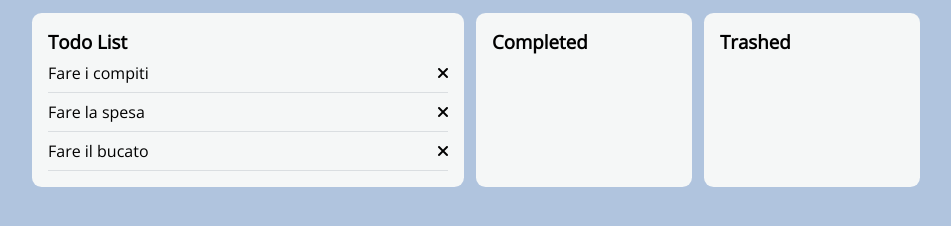
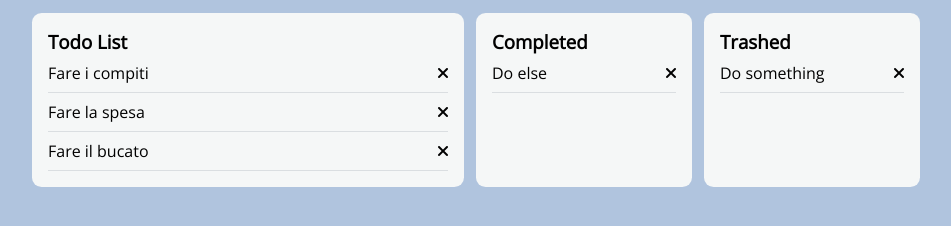
Before and after one commit to AnTosi/vue-todolist, a plain HTML site: page bonus/index.html in a window 1280 px wide. Shown: the part 392-618 px from the top of the page, without its empty margins (164-1115 px from the left). Drawn offline with nearby package versions, Linux system fonts and the light colour scheme.

Commit message:
finita funzione remove task che pusha in array

```diff
--- a/bonus/assets/js/main.js
+++ b/bonus/assets/js/main.js
@@ -10,14 +10,26 @@ const app = new Vue ({
             "Fare il bucato"
         ],
 
+        completedTasks: [
+            "Do else"
+        ],
+
+        trashedTasks: [
+            "Do something"
+        ],
+
         newTask:"",
+
         error: false,
     },
 
     methods: {
         removeTask(i){
             console.log("cliccato su delete, i");
-            this.tasks.splice(i,1)
+            let removed = this.tasks[i];
+            this.tasks.splice(i,1);
+            this.trashedTasks.push(removed)
+            console.log(trashedTasks);
         },
 
         addTask (){
@@ -49,3 +61,12 @@ const app = new Vue ({
 // v-model
 // push
 // @click
+
+
+
+// per bonus
+
+//comincio con l'inserire due array vuoti in cui poter pushare i task completati o cancellati
+//creati array con elemento default per test
+//ora devo ripetere la procedura che ho utilizzato nel task per creare i div, ovvero il ciclo v-for
+//create le box, devo aggiungere il tick per il completamento e rimaneggiare i methods per far sì che i vari click pushino il task nell'array che voglio
--- a/bonus/index.html
+++ b/bonus/index.html
@@ -37,18 +37,37 @@
                     </div>
                 </div>
 
+                <div v-else class="todo task_box">
+                    <h4>Nothing left to do!</h4>
+                </div>
+
                 <div class="completed task_box">
                     <h3>Completed</h3>
+                    <div class="item" v-for="(completedTask, index) in completedTasks">
+                        <p>
+                            {{completedTask}}
+                        </p>
+
+                        <div class="delete-task">
+                            <i class="fas fa-times" aria-hidden="true" @click = "completeTask(index)"></i>
+                        </div>
+                    </div>
                 </div>
                 <div class="trashed task_box">
                     <h3>Trashed</h3>
+                    <div class="item" v-for="(trashedTask, index) in trashedTasks">
+                        <p>
+                            {{trashedTask}}
+                        </p>
+
+                        <div class="delete-task">
+                            <i class="fas fa-times" aria-hidden="true" @click = "removeTask(index)"></i>
+                        </div>
+                    </div>
                 </div>
 
             </div>
 
-            <div v-else>
-                <p>Nothing left to do!</p>
-            </div>
 
         </div>
     </div>
```
